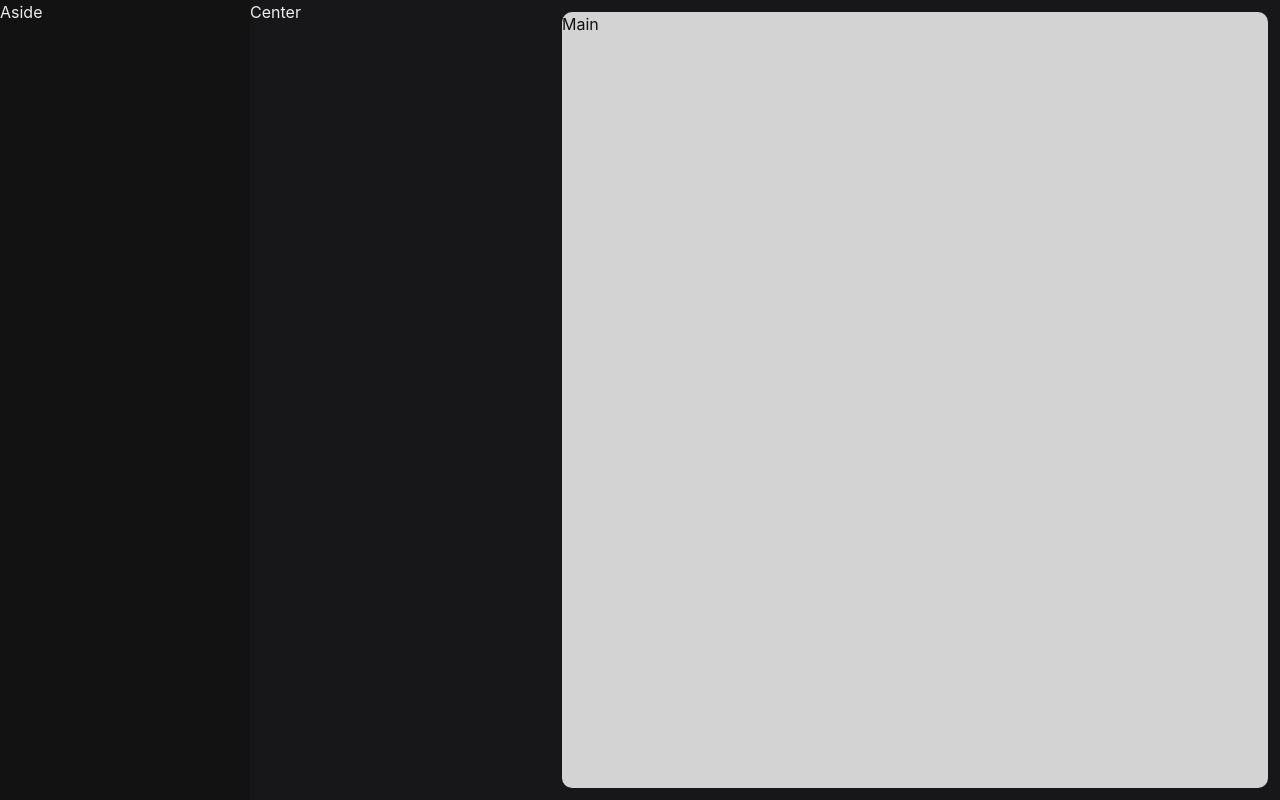
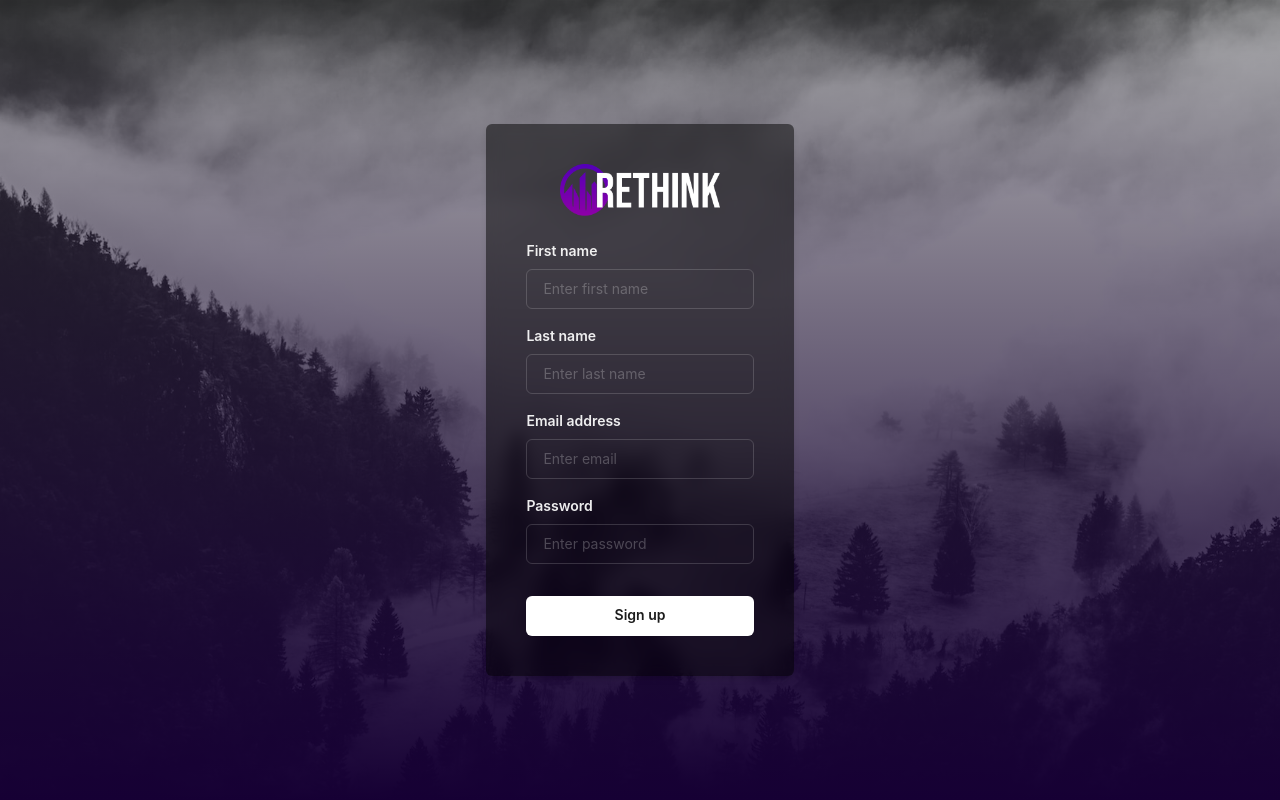
Before and after one commit to shahzaibshaikh/rethink-fe, a React (Vite) app: page / in a window 1280 px wide. Built offline with nearby package versions, Linux system fonts and the light colour scheme.

Commit message:
👌 IMPROVE: added login and register page

```diff
--- a/package.json
+++ b/package.json
@@ -17,7 +17,8 @@
     "framer-motion": "^10.10.0",
     "react": "^18.2.0",
     "react-dom": "^18.2.0",
-    "react-redux": "^8.0.5"
+    "react-redux": "^8.0.5",
+    "react-router-dom": "^6.10.0"
   },
   "devDependencies": {
     "@types/react": "^18.0.28",
--- a/src/App.tsx
+++ b/src/App.tsx
@@ -1,26 +1,10 @@
-import { Box, Grid, GridItem, Show } from '@chakra-ui/react';
+import DashboardPage from './pages/DashboardPage';
+import LoginPage from './pages/LoginPage';
+import RegisterPage from './pages/RegisterPage';
 
 function App() {
-  return (
-    <Grid
-      gridTemplateAreas={{ lg: `"aside center main"`, base: `"center main"` }}
-      gridTemplateColumns={{ lg: '250px 300px auto', base: '1fr 2fr' }}
-    >
-      <Show above='lg'>
-        <GridItem area='aside' background='gray.800' height='100vh'>
-          Aside
-        </GridItem>
-      </Show>
-      <GridItem area='center' background='gray.700' height='100vh'>
-        Center
-      </GridItem>
-      <GridItem area='main' background='gray.700' height='100vh' padding={3}>
-        <Box background='gray.200' color='gray.900' borderRadius={10} height='100%'>
-          Main
-        </Box>
-      </GridItem>
-    </Grid>
-  );
+  // fetch user slice here and then reroute based on availability of token
+  return <RegisterPage />;
 }
 
 export default App;
--- a/src/main.tsx
+++ b/src/main.tsx
@@ -1,14 +1,17 @@
 import { ChakraProvider } from '@chakra-ui/react';
 import React from 'react';
 import ReactDOM from 'react-dom/client';
+import { BrowserRouter } from 'react-router-dom';
 import App from './App';
 import './styles/index.css';
 import theme from './styles/theme';
 
 ReactDOM.createRoot(document.getElementById('root') as HTMLElement).render(
   <React.StrictMode>
-    <ChakraProvider theme={theme}>
-      <App />
-    </ChakraProvider>
+    <BrowserRouter>
+      <ChakraProvider theme={theme}>
+        <App />
+      </ChakraProvider>
+    </BrowserRouter>
   </React.StrictMode>
 );
--- /dev/null
+++ b/src/pages/DashboardPage.tsx
@@ -0,0 +1,25 @@
+import { Grid, GridItem, Show } from '@chakra-ui/react';
+import React from 'react';
+
+function DashboardPage() {
+  return (
+    <Grid
+      gridTemplateAreas={{ lg: `"aside center main"`, base: `"center main"` }}
+      gridTemplateColumns={{ lg: '250px 300px auto', base: '1fr 2fr' }}
+    >
+      <Show above='lg'>
+        <GridItem area='aside' background='gray.800' height='100vh'>
+          Aside
+        </GridItem>
+      </Show>
+      <GridItem area='center' background='gray.700' height='100vh'>
+        Center
+      </GridItem>
+      <GridItem area='main' background='gray.600' height='100vh' padding={3}>
+        Main
+      </GridItem>
+    </Grid>
+  );
+}
+
+export default DashboardPage;
--- /dev/null
+++ b/src/pages/LoginPage.tsx
@@ -0,0 +1,64 @@
+import { Box, Button, FormControl, FormLabel, Image, Input } from '@chakra-ui/react';
+import bgImage from '../assets/ales-krivec-3sBnJqI8LXo-unsplash.jpg';
+import brandImage from '../assets/rethink-logo-full.png';
+
+function LoginPage() {
+  return (
+    <Box
+      height='100vh'
+      backgroundImage={`url(${bgImage})`}
+      backgroundSize='cover'
+      backgroundPosition='center'
+    >
+      <Box
+        height='100%'
+        background='linear-gradient(0deg, rgba(22,0,52,1) 0%, rgba(0,0,0,0.3) 100%)'
+        display='grid'
+        placeItems='center'
+      >
+        <Box
+          background='rgba(0,0,0,0.5)'
+          backdropFilter='blur(8px)'
+          padding={10}
+          width='24%'
+          borderRadius='md'
+          boxShadow='md'
+          display='flex'
+          flexDirection='column'
+          justifyContent='center'
+          alignItems='center'
+        >
+          <Image src={brandImage} width={40} mb='6' />
+          <form style={{ width: '100%' }}>
+            <FormControl size='sm'>
+              <FormLabel fontWeight={600} fontSize='sm'>
+                Email address
+              </FormLabel>
+              <Input fontSize='sm' type='email' placeholder='Enter email' />
+            </FormControl>
+            <FormControl mt='4' size='sm'>
+              <FormLabel fontWeight={600} fontSize='sm'>
+                Password
+              </FormLabel>
+              <Input fontSize='sm' type='password' placeholder='Enter password' />
+            </FormControl>
+            <Button
+              fontSize='sm'
+              mt='8'
+              width='100%'
+              color='gray.800'
+              bg='white'
+              variant='solid'
+              type='submit'
+              _hover={{ bg: 'gray.700', color: 'gray.100' }}
+            >
+              Sign in
+            </Button>
+          </form>
+        </Box>
+      </Box>
+    </Box>
+  );
+}
+
+export default LoginPage;
--- /dev/null
+++ b/src/pages/RegisterPage.tsx
@@ -0,0 +1,76 @@
+import { Box, Button, FormControl, FormLabel, Image, Input } from '@chakra-ui/react';
+import bgImage from '../assets/ales-krivec-3sBnJqI8LXo-unsplash.jpg';
+import brandImage from '../assets/rethink-logo-full.png';
+
+function RegisterPage() {
+  return (
+    <Box
+      height='100vh'
+      backgroundImage={`url(${bgImage})`}
+      backgroundSize='cover'
+      backgroundPosition='center'
+    >
+      <Box
+        height='100%'
+        background='linear-gradient(0deg, rgba(22,0,52,1) 0%, rgba(0,0,0,0.3) 100%)'
+        display='grid'
+        placeItems='center'
+      >
+        <Box
+          background='rgba(0,0,0,0.5)'
+          backdropFilter='blur(8px)'
+          padding={10}
+          width='24%'
+          borderRadius='md'
+          boxShadow='md'
+          display='flex'
+          flexDirection='column'
+          justifyContent='center'
+          alignItems='center'
+        >
+          <Image src={brandImage} width={40} mb='6' />
+          <form style={{ width: '100%' }}>
+            <FormControl size='sm'>
+              <FormLabel fontWeight={600} fontSize='sm'>
+                First name
+              </FormLabel>
+              <Input fontSize='sm' type='text' placeholder='Enter first name' />
+            </FormControl>
+            <FormControl mt='4' size='sm'>
+              <FormLabel fontWeight={600} fontSize='sm'>
+                Last name
+              </FormLabel>
+              <Input fontSize='sm' type='text' placeholder='Enter last name' />
+            </FormControl>
+            <FormControl mt='4' size='sm'>
+              <FormLabel fontWeight={600} fontSize='sm'>
+                Email address
+              </FormLabel>
+              <Input fontSize='sm' type='email' placeholder='Enter email' />
+            </FormControl>
+            <FormControl mt='4' size='sm'>
+              <FormLabel fontWeight={600} fontSize='sm'>
+                Password
+              </FormLabel>
+              <Input fontSize='sm' type='password' placeholder='Enter password' />
+            </FormControl>
+            <Button
+              fontSize='sm'
+              mt='8'
+              width='100%'
+              color='gray.800'
+              bg='white'
+              variant='solid'
+              type='submit'
+              _hover={{ bg: 'gray.700', color: 'gray.100' }}
+            >
+              Sign up
+            </Button>
+          </form>
+        </Box>
+      </Box>
+    </Box>
+  );
+}
+
+export default RegisterPage;
--- /dev/null
+++ b/src/store/store.ts
@@ -0,0 +1,5 @@
+import { configureStore } from '@reduxjs/toolkit';
+
+export const store = configureStore({
+  reducer: {}
+});
--- a/src/styles/theme.ts
+++ b/src/styles/theme.ts
@@ -15,9 +15,9 @@ const theme = extendTheme({
       300: '#b3b3b3',
       400: '#a0a0a0',
       500: '#898989',
-      600: '#323232',
+      600: '#1D1D20',
       700: '#17171A',
-      800: '#1c1c1',
+      800: '#1c1c1c',
       900: '#111'
     }
   }
```
Also changed, not shown: src/assets/ales-krivec-3sBnJqI8LXo-unsplash.jpg (added), 1 other file (tests, documents, lock files or other folders).
